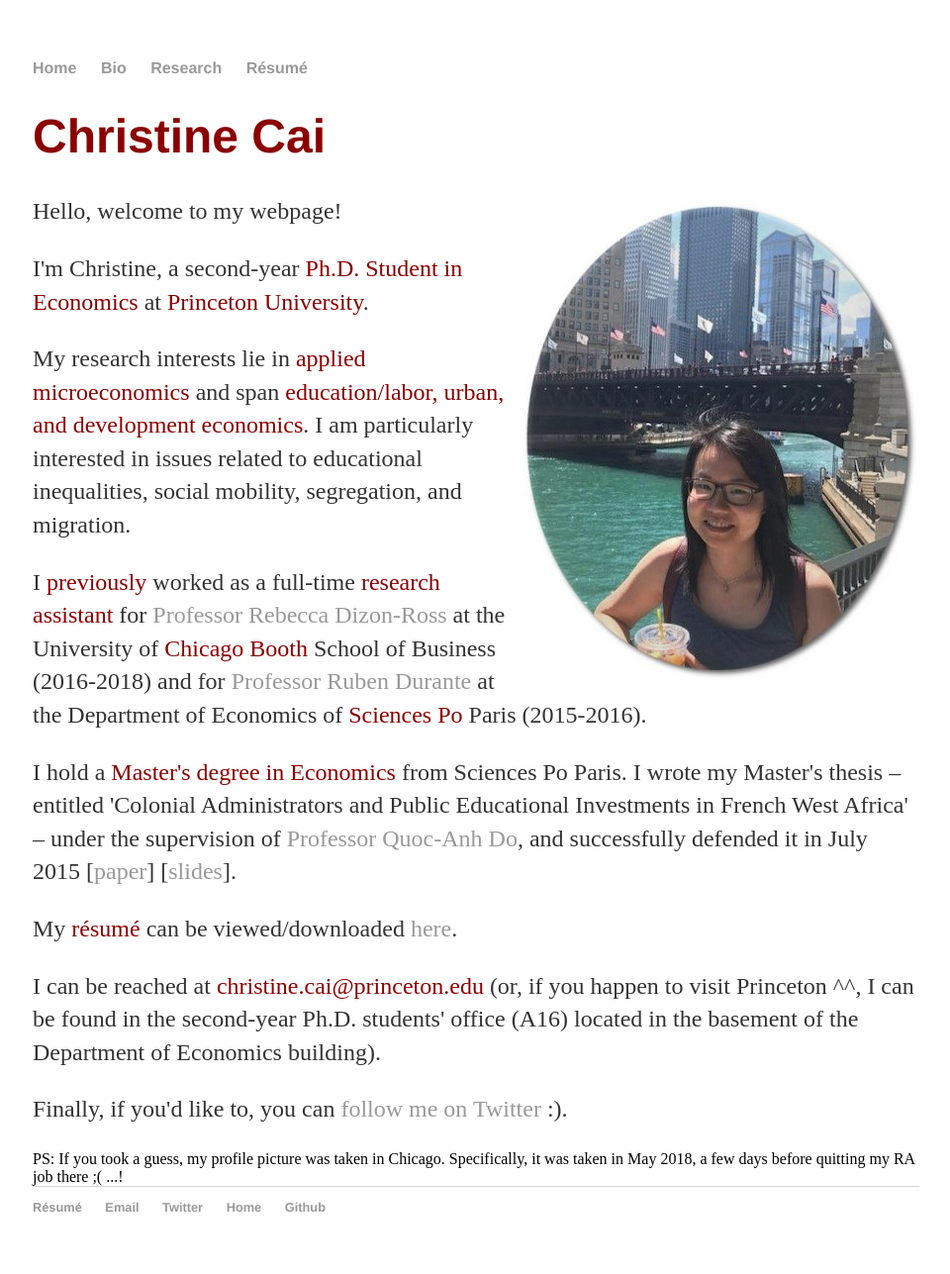
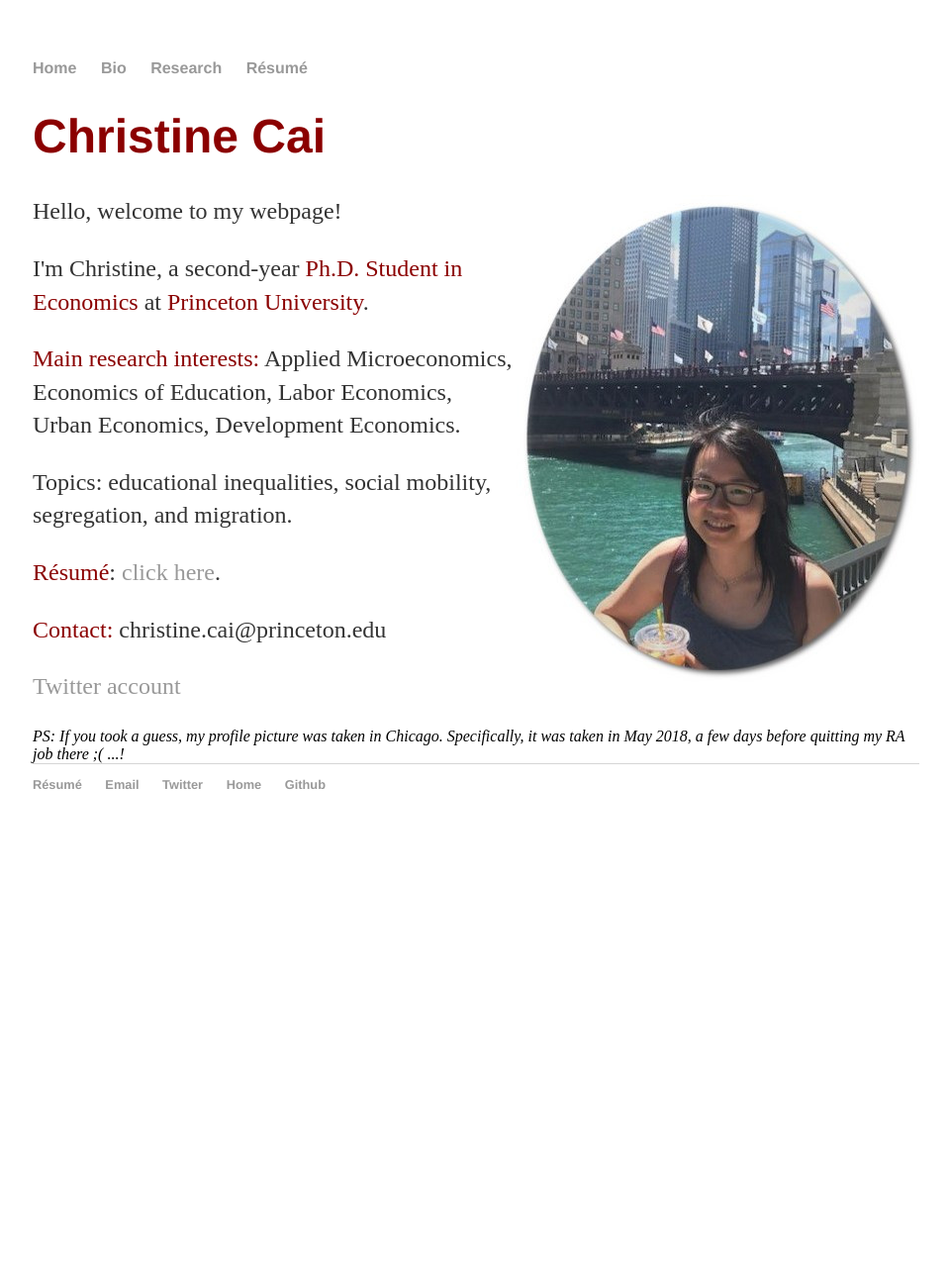
Before and after one commit to christinecai/christinecai.github.io, a Jekyll site: the page built from index.html, in a window 1280 px wide. Shown: the whole page at 99% size, without its empty margins (159-1119 px from the left). Built offline with Jekyll 4.4.1, drawn with Linux system fonts in a browser that asks for light colours; after the commit the page ends 900 px from its top, so only the background shows below that.

Commit message:
Update index.html

```diff
--- a/index.html
+++ b/index.html
@@ -13,32 +13,18 @@ title: Christine Cai
 
 		<p>Hello, welcome to my webpage!</p>
 
-	<p>I'm Christine, a second-year <font color="darkred">Ph.D. Student in Economics</font> at <font color="darkred">Princeton University</font>.</p>
+		<p>I'm Christine, a second-year <font color="darkred">Ph.D. Student in Economics</font> at <font color="darkred">Princeton University</font>.</p>
 
-		<p>My research interests lie in <font color="darkred">applied microeconomics</font>
-			and span <font color="darkred">education/labor, urban, and development economics</font>.
-			I am particularly interested in issues related to educational inequalities, social mobility, segregation, and migration.</p>
+		<p><font color="darkred">Main research interests:</font> Applied Microeconomics, Economics of Education, Labor Economics, Urban Economics, Development Economics.
+		<p>Topics: educational inequalities, social mobility, segregation, and migration.</p>
 
-<p>I <font color="darkred">previously</font> worked as a full-time <font color="darkred">research assistant</font> for
-			<a href="http://faculty.chicagobooth.edu/rebecca.dizon-ross/">Professor Rebecca Dizon-Ross</a>
-	at the University of <font color="darkred">Chicago Booth</font> School of Business (2016-2018) and for
-			<a href="https://www.rubendurante.net">Professor Ruben Durante</a>
-	at the Department of Economics of <font color="darkred">Sciences Po</font> Paris (2015-2016).</p>
+		<p><font color="darkred">Résumé</font>: <a href="/resume/resume_website.pdf">click here</a>.</p>
 
-<p>I hold a <font color="darkred">Master's degree in Economics</font> from Sciences Po Paris. I wrote my Master's thesis –
-			entitled 'Colonial Administrators and Public Educational Investments in French West Africa' –
-			under the supervision of <a href="https://sites.google.com/site/qaquocanhdo/">Professor Quoc-Anh Do</a>,
-			and successfully defended it in July 2015 [<a href="/masters thesis/paper.pdf">paper</a>]
-			[<a href="/masters thesis/slides.pdf">slides</a>].</p>
+		<p><font color="darkred">Contact:</font> christine.cai@princeton.edu
 
-<p>My <font color="darkred">résumé</font> can be viewed/downloaded <a href="/resume/resume_website.pdf">here</a>.</p>
+		<p><a href="https://twitter.com/Christine_Cai27">Twitter account</a></p>
 
-	<p>I can be reached at <font color="darkred">christine.cai@princeton.edu</font>
-		(or, if you happen to visit Princeton ^^, I can be found in the second-year Ph.D. students' office (A16) located in the basement of the Department of Economics building).</p>
-
-		<p>Finally, if you'd like to, you can <a href="https://twitter.com/Christine_Cai27">follow me on Twitter</a> :).</p>
-
-		PS: If you took a guess, my profile picture was taken in Chicago. Specifically, it was taken in May 2018, a few days before quitting my RA job there ;( ...!
+		<em>PS: If you took a guess, my profile picture was taken in Chicago. Specifically, it was taken in May 2018, a few days before quitting my RA job there ;( ...!</em>
 
 	</div>
 
```
